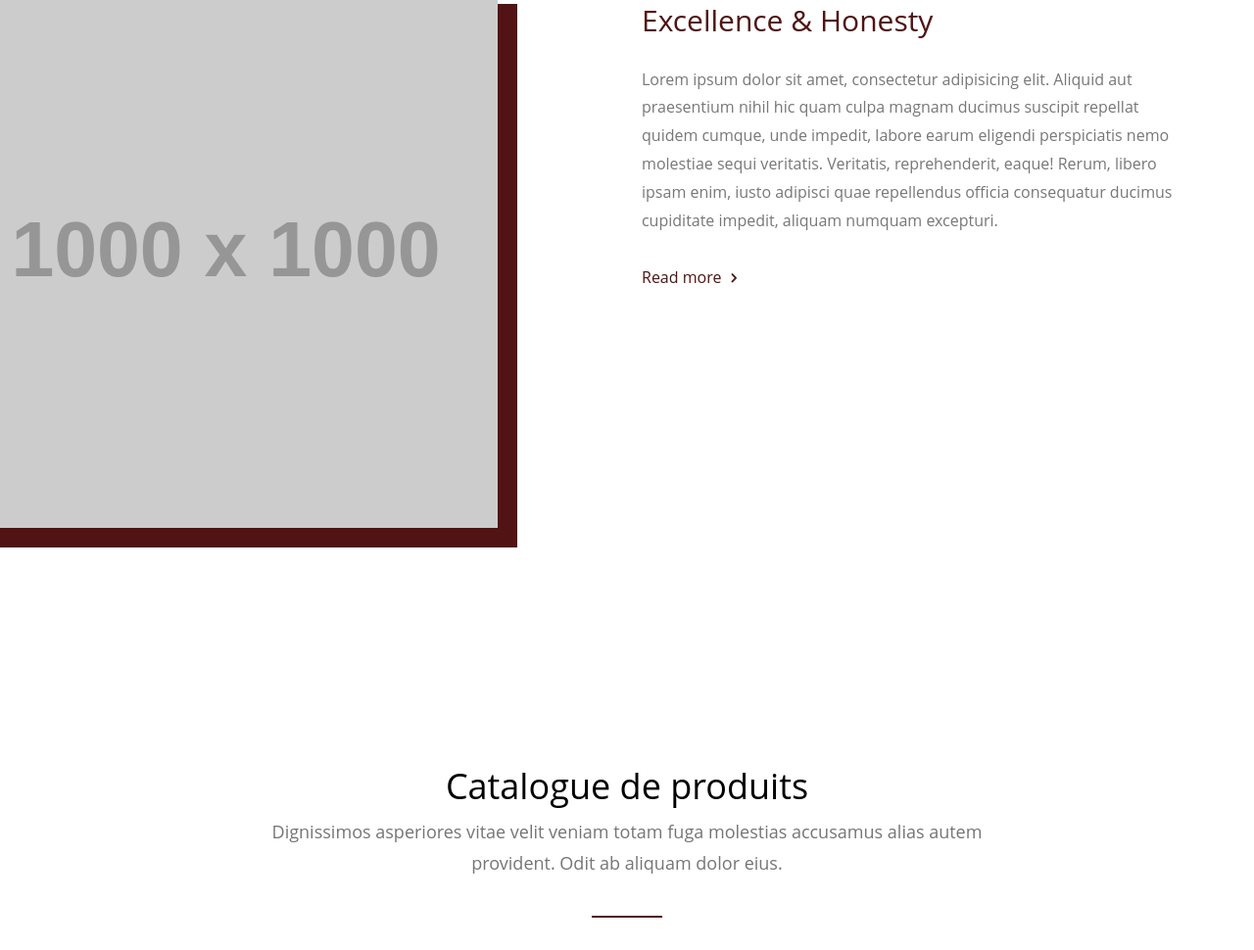
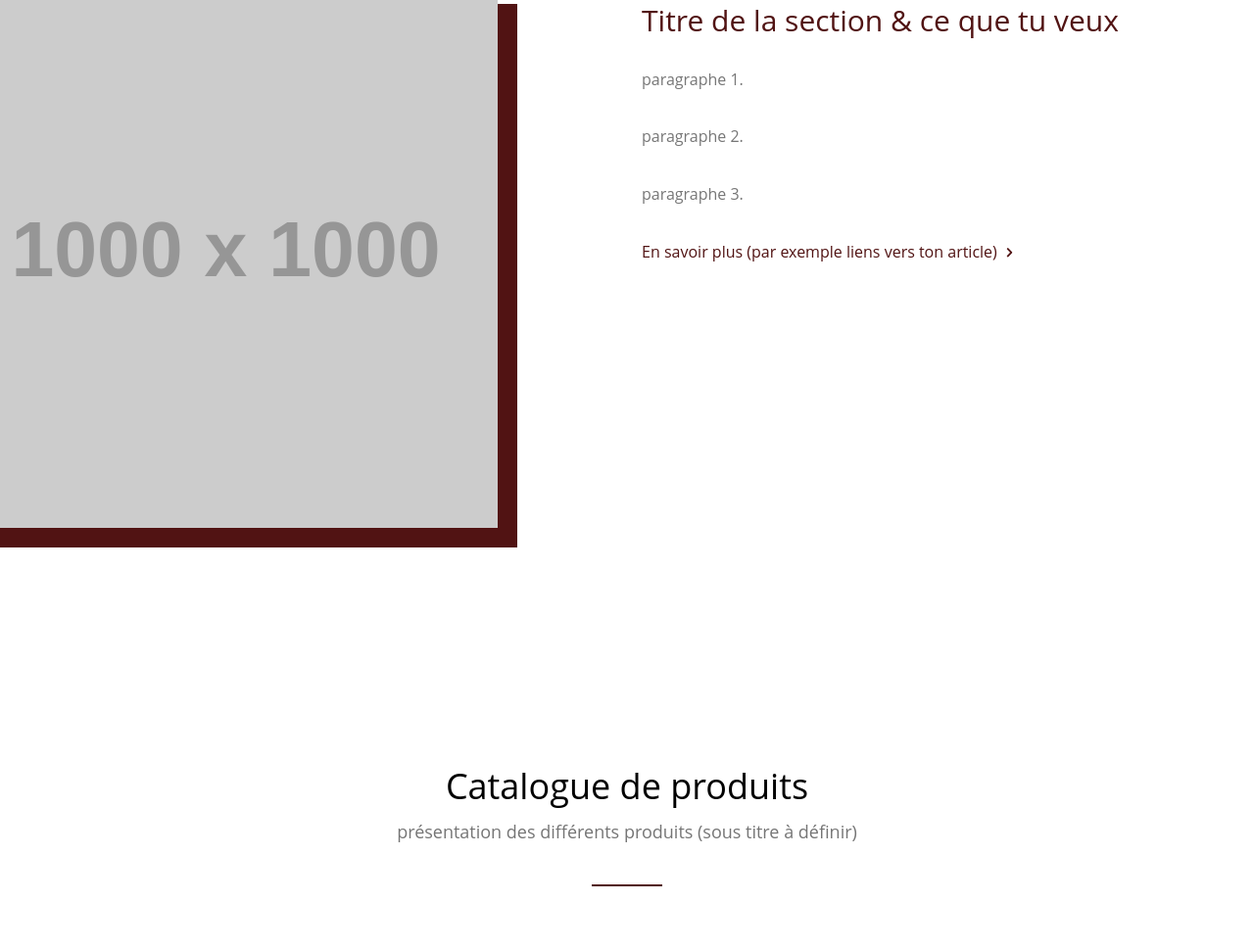
Before and after one commit to Romain7495/lcmh-beta, a plain HTML site: page index.html in a window 1280 px wide. Shown: the part 1496-2466 px from the top of the page at 98% size. Drawn offline with Linux system fonts and the light colour scheme; placeholder pictures from the web are drawn by us; files whose address does not match are found by name.

Commit message:
clean lorem

```diff
--- a/index.html
+++ b/index.html
@@ -122,9 +122,11 @@
 					</div>
 				</div>
 				<div class="col-md-6 animate-box" data-animate-effect="fadeInLeft">
-					<h2 class="heading-colored">Excellence &amp; Honesty</h2>
-					<p>Lorem ipsum dolor sit amet, consectetur adipisicing elit. Aliquid aut praesentium nihil hic quam culpa magnam ducimus suscipit repellat quidem cumque, unde impedit, labore earum eligendi perspiciatis nemo molestiae sequi veritatis. Veritatis, reprehenderit, eaque! Rerum, libero ipsam enim, iusto adipisci quae repellendus officia consequatur ducimus cupiditate impedit, aliquam numquam excepturi.</p>
-					<p><a href="#" class="read-more">Read more <i class="icon-chevron-right"></i></a></p>
+					<h2 class="heading-colored">Titre de la section &amp; ce que tu veux</h2>
+					<p>paragraphe 1.</p>
+					<p>paragraphe 2.</p>
+					<p>paragraphe 3.</p>
+					<p><a href="#" class="read-more">En savoir plus (par exemple liens vers ton article) <i class="icon-chevron-right"></i></a></p>
 				</div>
 			</div>
 		</div>
@@ -135,7 +137,7 @@
 			<div class="row row-pb-md">
 				<div class="col-md-8 col-md-offset-2 heading animate-box" data-animate-effect="fadeIn">
 					<h1>Catalogue de produits</h1>
-					<p class="sub">Dignissimos asperiores vitae velit veniam totam fuga molestias accusamus alias autem provident. Odit ab aliquam dolor eius.</p>
+					<p class="sub">présentation des différents produits (sous titre à définir)</p>
 					<!-- <p class="subtle-text animate-box" data-animate-effect="fadeIn">Practice <span>Areas</span></p> -->
 				</div>
 			</div>
```
